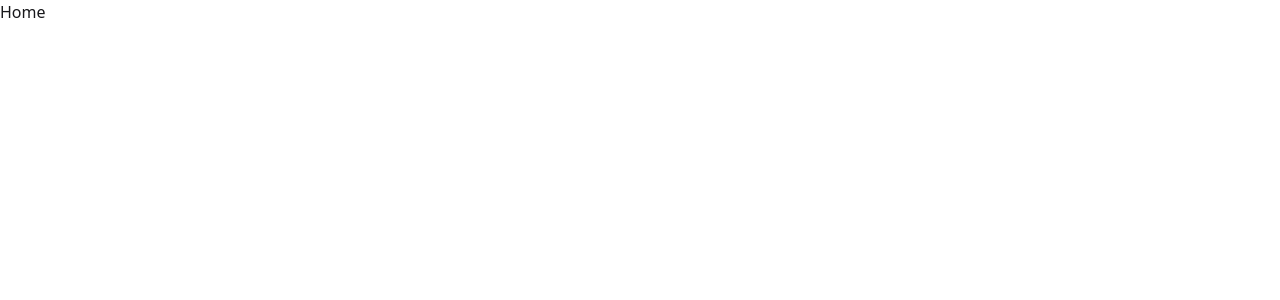
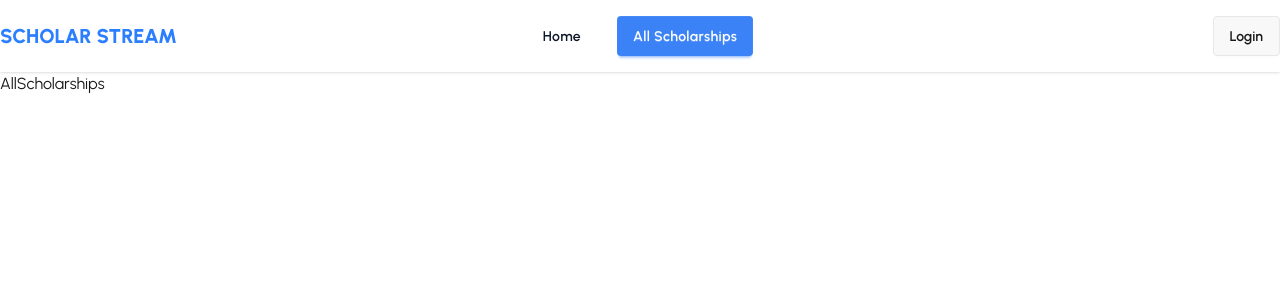
Before and after one commit to hasnatfahmidkhan/scholar-stream, a React (Vite) app: page /all-scholarships in a window 1280 px wide. Shown: the top 300 px of the page. Built offline with nearby package versions, Linux system fonts and the light colour scheme.

Commit message:
added navbar link added set router and also added home & all scholarship page

```diff
--- /dev/null
+++ b/src/components/Container/Container.jsx
@@ -0,0 +1,9 @@
+const Container = ({ children, className }) => {
+  return (
+    <div className={`max-w-7xl mx-auto px-4 sm:px-0 ${className}`}>
+      {children}
+    </div>
+  );
+};
+
+export default Container;
--- a/src/index.css
+++ b/src/index.css
@@ -1,2 +1,24 @@
+@import url("https://fonts.googleapis.com/css2?family=Inter:ital,opsz,wght@0,14..32,100..900;1,14..32,100..900&family=Urbanist:ital,wght@0,100..900;1,100..900&display=swap");
+
 @import "tailwindcss";
 @plugin "daisyui";
+
+body {
+  font-family: "Urbanist", sans-serif;
+}
+@plugin "daisyui/theme" {
+  name: "light";
+  default: true; /* set as default */
+  color-scheme: light; /* color of browser-provided UI */
+
+  /* --color-base-100: oklch(98% 0.02 240);
+  --color-base-200: oklch(95% 0.03 240);
+  --color-base-300: oklch(92% 0.04 240); */
+  /* --color-base-content: oklch(20% 0.05 240); */
+  --color-primary: #3b82f6;
+  --color-primary-content: #fff;
+  /* --color-secondary: oklch(70% 0.; */
+  /* --color-secondary-content: oklch(98% 0.01 200); */
+  --color-accent: #0f172a;
+  /* --color-accent-content: oklch(98% 0.01 160); */
+}
--- a/src/layout/RootLayout/RootLayout.jsx
+++ b/src/layout/RootLayout/RootLayout.jsx
@@ -1,7 +1,14 @@
 import React from "react";
+import Navbar from "../../pages/shared/Navbar/Navbar";
+import { Outlet } from "react-router";
 
 const RootLayout = () => {
-  return <div>Home</div>;
+  return (
+    <div>
+      <Navbar />
+      <Outlet />
+    </div>
+  );
 };
 
 export default RootLayout;
--- a/src/main.jsx
+++ b/src/main.jsx
@@ -2,9 +2,13 @@ import { StrictMode } from "react";
 import { createRoot } from "react-dom/client";
 import "./index.css";
 import RootLayout from "./layout/RootLayout/RootLayout.jsx";
+import { RouterProvider } from "react-router";
+import router from "./router/router.jsx";
 
 createRoot(document.getElementById("root")).render(
   <StrictMode>
-    <RootLayout />
+    <RouterProvider router={router}>
+      <RootLayout />
+    </RouterProvider>
   </StrictMode>
 );
--- /dev/null
+++ b/src/pages/AllScholarships/AllScholarships.jsx
@@ -0,0 +1,7 @@
+import React from "react";
+
+const AllScholarships = () => {
+  return <div>AllScholarships</div>;
+};
+
+export default AllScholarships;
--- /dev/null
+++ b/src/pages/Home/Home.jsx
@@ -0,0 +1,5 @@
+const Home = () => {
+  return <div>Home</div>;
+};
+
+export default Home;
--- /dev/null
+++ b/src/pages/shared/Navbar/Navbar.jsx
@@ -0,0 +1,84 @@
+import { Link, NavLink } from "react-router";
+import Container from "../../../components/Container/Container";
+
+const publicLinks = [
+  {
+    label: "Home",
+    link: "/",
+  },
+  {
+    label: "All Scholarships",
+    link: "/all-scholarships",
+  },
+];
+
+const Navbar = () => {
+  return (
+    <nav className="bg-base-100 shadow-sm py-1 sticky top-0">
+      <Container className="navbar">
+        <div className="navbar-start gap-2">
+          <Link
+            to={"/"}
+            className="text-xl font-extrabold text-blue-500 uppercase"
+          >
+            Scholar Stream
+          </Link>
+        </div>
+        <div className="navbar-center hidden lg:flex">
+          <ul className="flex items-center gap-5 text-accent text-base font-semibold tracking-wide">
+            {publicLinks.map((l) => (
+              <li key={l.label}>
+                <NavLink
+                  to={l.link}
+                  className={({ isActive }) =>
+                    isActive
+                      ? "btn btn-primary border-none"
+                      : "btn btn-ghost border-none hover:btn-primary"
+                  }
+                >
+                  {l.label}
+                </NavLink>
+              </li>
+            ))}
+          </ul>
+        </div>
+        <div className="navbar-end">
+          <div className="dropdown dropdown-end lg:hidden">
+            <div tabIndex={0} role="button" className="mr-2">
+              <svg
+                xmlns="http://www.w3.org/2000/svg"
+                className="h-6 w-6"
+                fill="none"
+                viewBox="0 0 24 24"
+                stroke="currentColor"
+              >
+                {" "}
+                <path
+                  strokeLinecap="round"
+                  strokeLinejoin="round"
+                  strokeWidth="2"
+                  d="M4 6h16M4 12h8m-8 6h16"
+                />{" "}
+              </svg>
+            </div>
+            <ul
+              tabIndex="-1"
+              className="menu menu-lg dropdown-content bg-base-100 rounded-box z-10 mt-3 w-56 font-medium tracking-wide p-2 shadow divide-y divide-gray-400 divide-dashed space-y-2 border border-gray-200"
+            >
+              {publicLinks.map((l) => (
+                <li key={l.label}>
+                  <NavLink to={l.link}>{l.label}</NavLink>
+                </li>
+              ))}
+            </ul>
+          </div>
+          <div className="hidden lg:flex gap-4">
+            <button className="btn">Login</button>
+          </div>
+        </div>
+      </Container>
+    </nav>
+  );
+};
+
+export default Navbar;
--- /dev/null
+++ b/src/router/router.jsx
@@ -0,0 +1,22 @@
+import { createBrowserRouter } from "react-router";
+import RootLayout from "../layout/RootLayout/RootLayout";
+import Home from "../pages/Home/Home";
+import AllScholarships from "../pages/AllScholarships/AllScholarships";
+
+const router = createBrowserRouter([
+  {
+    path: "/",
+    Component: RootLayout,
+    children: [
+      {
+        index: true,
+        Component: Home,
+      },
+      {
+        path: "/all-scholarships",
+        Component: AllScholarships,
+      },
+    ],
+  },
+]);
+export default router;
```
